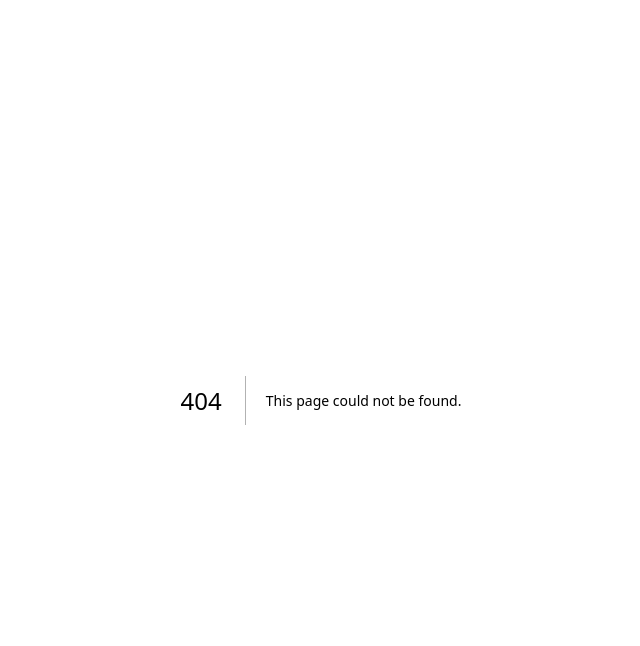
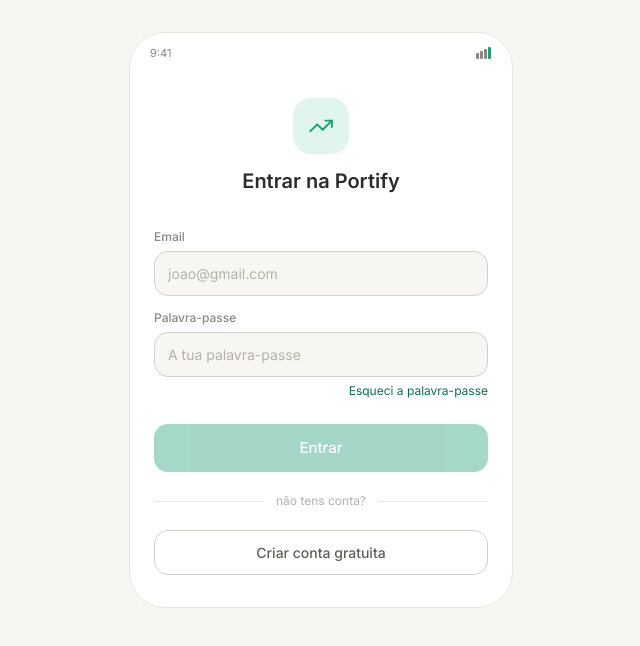
Before and after one commit to luisdicalves/portify, a Next.js app: page /login in a window 1280 px wide. Before the commit this address had no page. Shown: the top 646 px of the page, without its empty margins (319-959 px from the left). Built offline with nearby package versions, Linux system fonts and the light colour scheme.

Commit message:
autenticação real com supabase

```diff
--- /dev/null
+++ b/app/login/page.tsx
@@ -0,0 +1,86 @@
+'use client'
+
+import { useState } from 'react'
+import { useRouter } from 'next/navigation'
+import { TrendingUp } from 'lucide-react'
+import { supabase } from '@/lib/supabase'
+import { Screen, StatusBar, Field, BtnPrimary, BtnGhost } from '@/components/ui'
+
+export default function Login() {
+  const router = useRouter()
+  const [email,    setEmail]    = useState('')
+  const [password, setPassword] = useState('')
+  const [erro,     setErro]     = useState('')
+  const [loading,  setLoading]  = useState(false)
+
+  const podeEntrar = email.includes('@') && password.length >= 6
+
+  async function entrar() {
+    setErro('')
+    setLoading(true)
+    try {
+      const { error } = await supabase.auth.signInWithPassword({ email, password })
+      if (error) {
+        setErro('Email ou palavra-passe incorretos.')
+        return
+      }
+      router.push('/dashboard')
+    } finally {
+      setLoading(false)
+    }
+  }
+
+  async function recuperar() {
+    if (!email.includes('@')) { setErro('Insere o teu email primeiro.'); return }
+    const { error } = await supabase.auth.resetPasswordForEmail(email)
+    if (error) { setErro(error.message); return }
+    setErro('')
+    alert('Email de recuperação enviado. Verifica a tua caixa de entrada.')
+  }
+
+  return (
+    <Screen>
+      <StatusBar />
+      <div className="flex-1 flex flex-col px-6 py-8">
+
+        {/* Logo */}
+        <div className="flex flex-col items-center mb-8">
+          <div className="w-14 h-14 bg-brand-50 rounded-[18px] flex items-center justify-center mb-3">
+            <TrendingUp size={26} color="#1D9E75" strokeWidth={1.75} />
+          </div>
+          <h1 className="text-[20px] font-semibold text-stone-900">Entrar na Portify</h1>
+        </div>
+
+        <Field label="Email"         type="email"    value={email}    onChange={setEmail}    placeholder="joao@gmail.com"    />
+        <Field label="Palavra-passe" type="password" value={password} onChange={setPassword} placeholder="A tua palavra-passe" />
+
+        {erro && (
+          <p className="text-[12px] text-red-500 bg-red-50 border border-red-100
+            rounded-xl px-4 py-3 mb-4">
+            {erro}
+          </p>
+        )}
+
+        <button
+          onClick={recuperar}
+          className="text-[12px] text-brand-600 text-right mb-6 -mt-2">
+          Esqueci a palavra-passe
+        </button>
+
+        <BtnPrimary onClick={entrar} disabled={!podeEntrar || loading}>
+          {loading ? 'A entrar...' : 'Entrar'}
+        </BtnPrimary>
+
+        <div className="flex items-center gap-3 my-5">
+          <div className="flex-1 h-px bg-stone-200" />
+          <span className="text-[12px] text-stone-400">não tens conta?</span>
+          <div className="flex-1 h-px bg-stone-200" />
+        </div>
+
+        <BtnGhost onClick={() => router.push('/onboarding')}>
+          Criar conta gratuita
+        </BtnGhost>
+      </div>
+    </Screen>
+  )
+}
```
Also changed, not shown: 2 other files (tests, documents, lock files or other folders).
